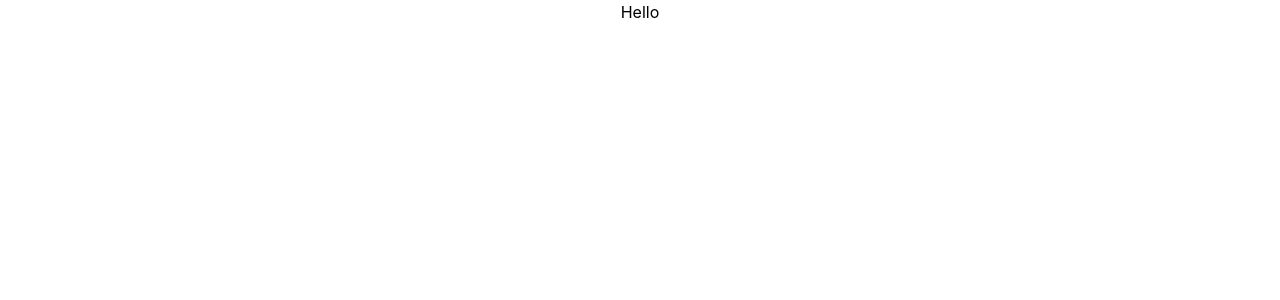
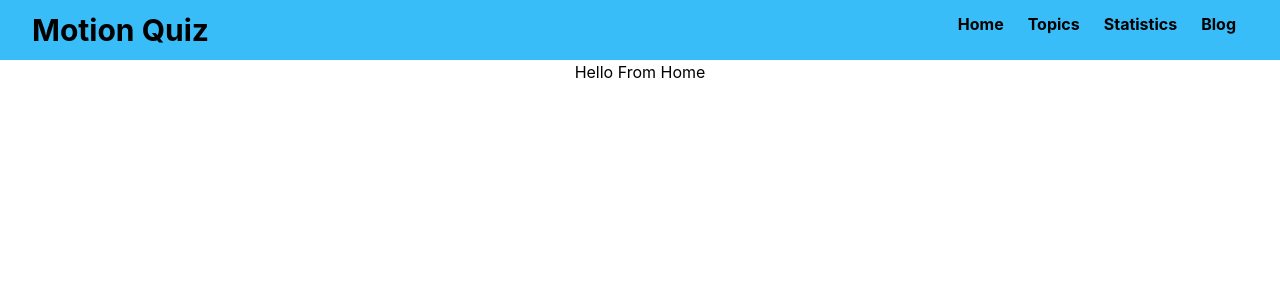
Before and after one commit to Raj106292/assignment-9, a React (Create React App) app: page / in a window 1280 px wide. Shown: the top 300 px of the page. Built offline with nearby package versions, Linux system fonts and the light colour scheme.

Commit message:
navbar done

```diff
--- a/package.json
+++ b/package.json
@@ -3,6 +3,7 @@
   "version": "0.1.0",
   "private": true,
   "dependencies": {
+    "@heroicons/react": "^2.0.12",
     "@testing-library/jest-dom": "^5.16.5",
     "@testing-library/react": "^13.4.0",
     "@testing-library/user-event": "^13.5.0",
--- a/src/App.js
+++ b/src/App.js
@@ -1,9 +1,44 @@
+import { createBrowserRouter, RouterProvider } from 'react-router-dom';
 import './App.css';
+import Blog from './Components/Blog';
+import Home from './Components/Home';
+import Statistics from './Components/Statistics';
+import Topics from './Components/Topics';
+import Main from './Layout/Main';
+
+const router = createBrowserRouter([
+  {
+    path:'/',
+    element: <Main></Main>,
+    children: [
+      {
+        path:'/',
+        element: <Home></Home>,
+      },
+      {
+        path:'/home',
+        element: <Home></Home>,
+      },
+      {
+        path:'/topics',
+        element: <Topics></Topics>,
+      },
+      {
+        path:'/statistics',
+        element: <Statistics></Statistics>,
+      },
+      {
+        path:'/blog',
+        element: <Blog></Blog>,
+      },
+    ]
+  }
+])
 
 function App() {
   return (
     <div className="App">
-      <h1>Hello</h1>
+      <RouterProvider router={router} />
     </div>
   );
 }
--- /dev/null
+++ b/src/Components/Blog.jsx
@@ -0,0 +1,11 @@
+import React from 'react';
+
+const Blog = () => {
+    return (
+        <div>
+            <h3>Hello From Blogs</h3>
+        </div>
+    );
+};
+
+export default Blog;
--- /dev/null
+++ b/src/Components/Header.jsx
@@ -0,0 +1,39 @@
+import React, { useState } from 'react';
+import { Link } from 'react-router-dom';
+import { Bars3Icon, XMarkIcon } from '@heroicons/react/24/solid'
+
+const Header = () => {
+
+    const [open, setOpen] = useState(false);
+
+    return (
+        <div className='flex justify-between px-8 py-3 bg-sky-400 '>
+            <div className='font-bold text-3xl'>
+                <h3>Motion Quiz</h3>
+            </div>
+            <div>
+                <div className="h-6 w-6 md:hidden" onClick={() => setOpen(!open)}>
+                    {
+                        open ? <XMarkIcon> </XMarkIcon> : <Bars3Icon></Bars3Icon>
+                    }
+                </div>
+                <div className={`bg-sky-400 md:flex w-full justify-end absolute md:static ${open ? 'top-12 right-0 py-2' : 'top-[-120px] right-0'}`}>
+                    <div className='px-3 font-bold'>
+                        <Link to='/home'>Home</Link>
+                    </div>
+                    <div className='px-3 font-bold'>
+                        <Link to='/topics'>Topics</Link>
+                    </div>
+                    <div className='px-3 font-bold'>
+                        <Link to='/statistics'>Statistics</Link>
+                    </div>
+                    <div className='px-3 font-bold'>
+                        <Link to='/blog'>Blog</Link>
+                    </div>
+                </div>
+            </div>
+        </div>
+    );
+};
+
+export default Header;
--- /dev/null
+++ b/src/Components/Home.jsx
@@ -0,0 +1,11 @@
+import React from 'react';
+
+const Home = () => {
+    return (
+        <div>
+            <h3>Hello From Home</h3>
+        </div>
+    );
+};
+
+export default Home;
--- /dev/null
+++ b/src/Components/Statistics.jsx
@@ -0,0 +1,11 @@
+import React from 'react';
+
+const Statistics = () => {
+    return (
+        <div>
+            <h3>Hello From Stat</h3>
+        </div>
+    );
+};
+
+export default Statistics;
--- /dev/null
+++ b/src/Components/Topics.jsx
@@ -0,0 +1,11 @@
+import React from 'react';
+
+const Topics = () => {
+    return (
+        <div>
+            <h3>Hello From Topics</h3>
+        </div>
+    );
+};
+
+export default Topics;
--- /dev/null
+++ b/src/Layout/Main.jsx
@@ -0,0 +1,14 @@
+import React from 'react';
+import { Outlet } from 'react-router-dom';
+import Header from '../Components/Header';
+
+const Main = () => {
+    return (
+        <div>
+            <Header></Header>
+            <Outlet></Outlet>
+        </div>
+    );
+};
+
+export default Main;
```
Also changed, not shown: 2 other files (tests, documents, lock files or other folders).
